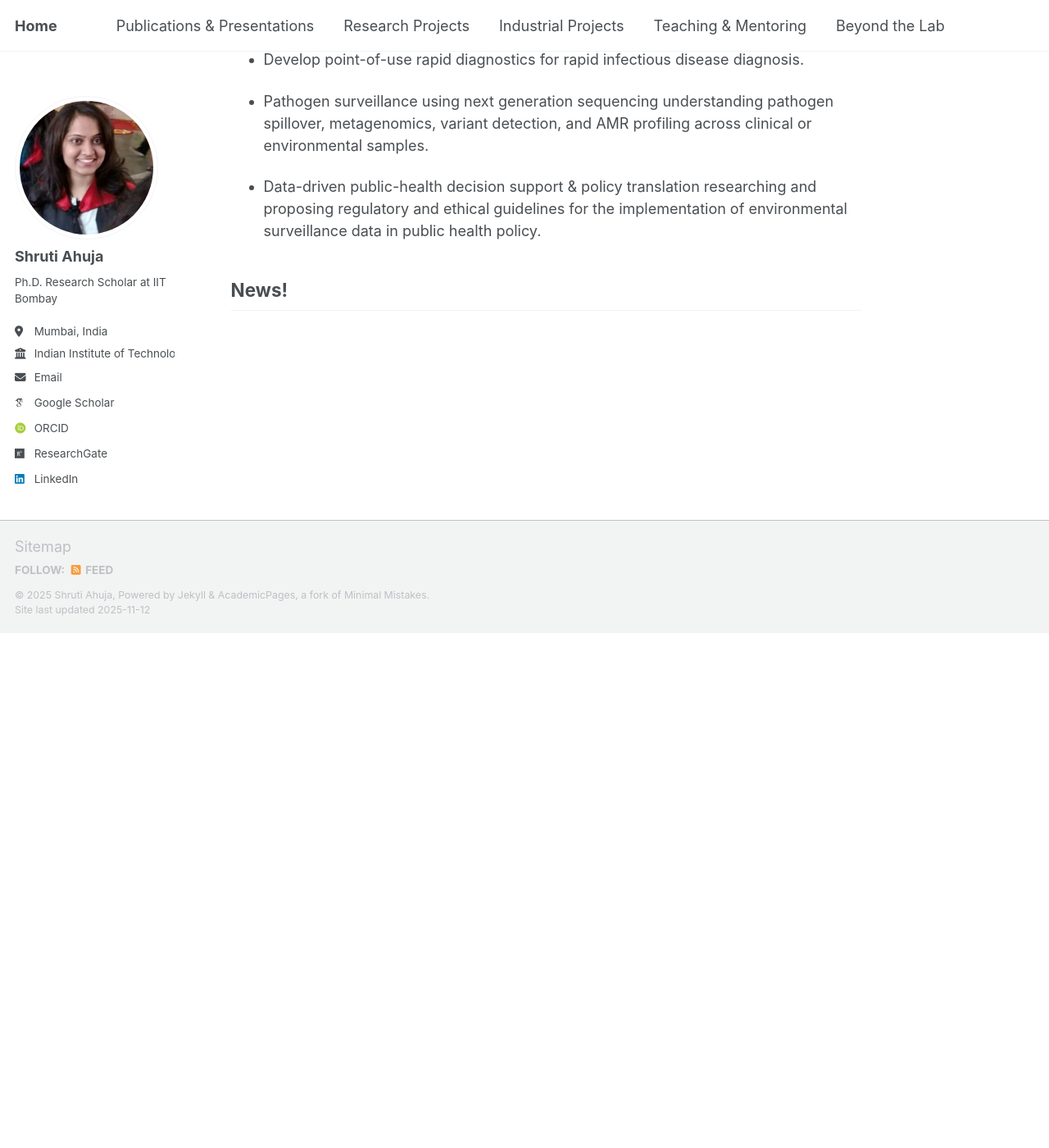
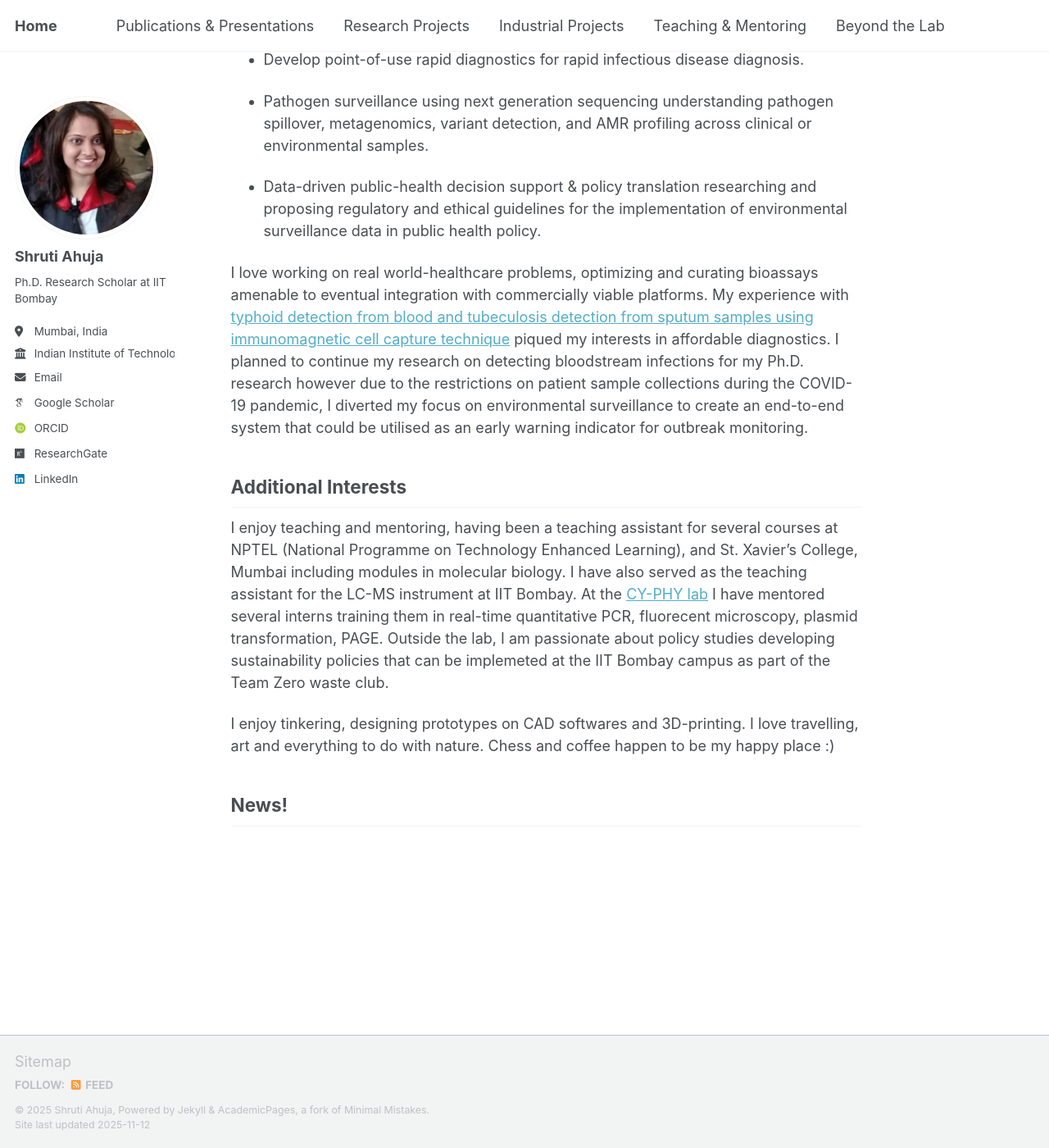
Before and after one commit to shrutiahuja/shrutiahuja.github.io, a Jekyll site: the page built from _pages/about.md, in a window 1280 px wide and 1400 px high, scrolled down 2006 px. Shown: the whole window at 82% size. Built offline with Jekyll 4.4.1, drawn with Linux system fonts in a browser that asks for light colours; some web fonts are replaced; a script that is not in the unit is left out; before the commit the page ends 2778 px from its top, so only the background shows below that.

Commit message:
Update about.md

```diff
--- a/_pages/about.md
+++ b/_pages/about.md
@@ -41,7 +41,7 @@ Developed an ENIG-PCB DNA sensing platform (no cold-chain storage, long shelf li
 
 Optimizing bacterial concentration and DNA capture using paper dipsticks for 16S rRNA sequencing and metagenomic profiling of wastewater samples from residential areas in Mumbai, India.
 
-**The research problems that I wish to explore in the future:**
+***The research problems that I wish to explore in the future:***
 
 - Develop point-of-use rapid diagnostics for rapid infectious disease diagnosis.
 
@@ -49,4 +49,13 @@ Optimizing bacterial concentration and DNA capture using paper dipsticks for 16S
 
 - Data-driven public-health decision support & policy translation researching and proposing regulatory and ethical guidelines for the implementation of environmental surveillance data in public   health policy.
 
+I love working on real world-healthcare problems, optimizing and curating bioassays amenable to eventual integration with commercially viable platforms. My experience with [typhoid detection from blood and tubeculosis detection from sputum samples using immunomagnetic cell capture technique]() piqued my interests in affordable diagnostics. I planned to continue my research on detecting bloodstream infections for my Ph.D. research however due to the restrictions on patient sample collections during the COVID-19 pandemic, I diverted my focus on environmental surveillance to create an end-to-end system that could be utilised as an early warning indicator for outbreak monitoring.
+
+
+## Additional Interests
+
+I enjoy teaching and mentoring, having been a teaching assistant for several courses at NPTEL (National Programme on Technology Enhanced Learning), and St. Xavier's College, Mumbai including modules in molecular biology. I have also served as the teaching assistant for the LC-MS instrument at IIT Bombay. At the [CY-PHY lab](https://www.ee.iitb.ac.in/~stallur/index.php/) I have mentored several interns training them in real-time quantitative PCR, fluorecent microscopy, plasmid transformation, PAGE. Outside the lab, I am passionate about policy studies developing sustainability policies that can be implemeted at the IIT Bombay campus as part of the Team Zero waste club.
+
+I enjoy tinkering, designing prototypes on CAD softwares and 3D-printing. I love travelling, art and everything to do with nature. Chess and coffee happen to be my happy place :)
+
 ## News!
```
